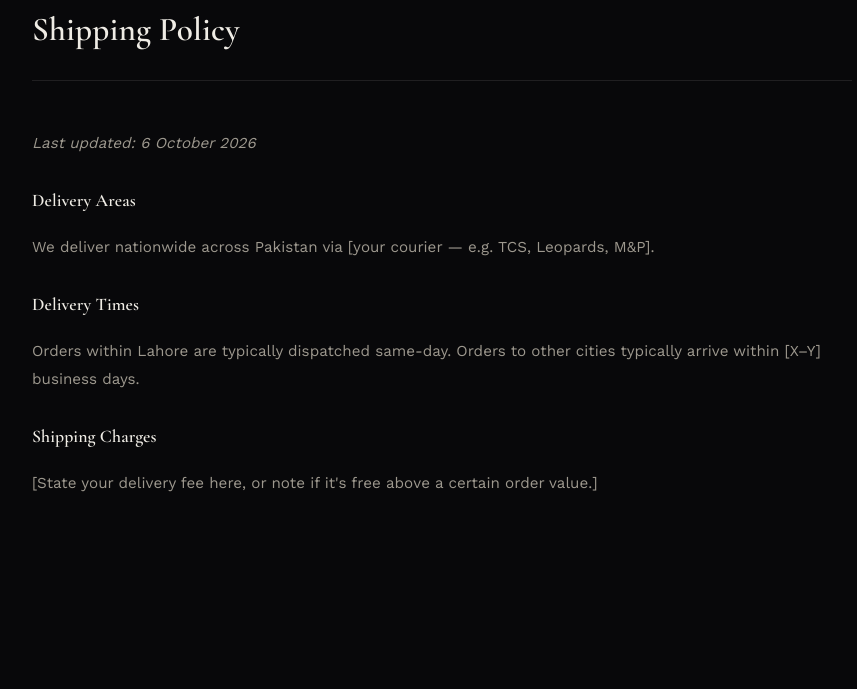
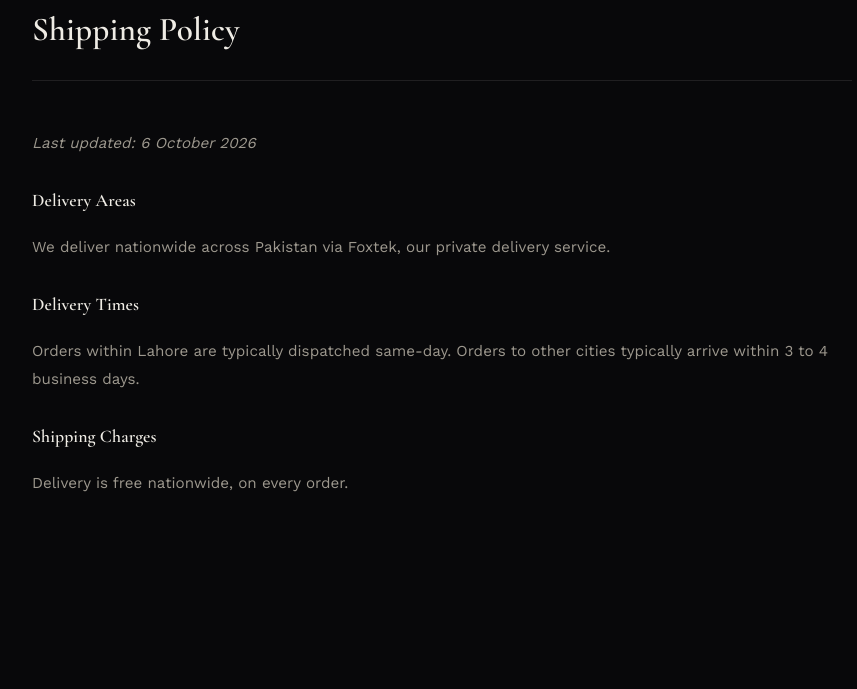
Before and after one commit to bilalshah-02/DarabiStudio, a Django app: page /shipping-policy/ in a window 1280 px wide. Shown: the part 249-938 px from the top of the page, without its empty margins (198-1055 px from the left). Run offline with Django 5.2, Linux system fonts and the light colour scheme.

Commit message:
Shipping policy: Foxtek delivery, 3-4 days, free nationwide

```diff
--- a/store/templates/store/legal/shipping.html
+++ b/store/templates/store/legal/shipping.html
@@ -4,9 +4,9 @@
 {% block legal_body %}
 <p><em>Last updated: 6 October 2026</em></p>
 <h3 style="color:var(--paper);margin-top:26px;">Delivery Areas</h3>
-<p>We deliver nationwide across Pakistan via [your courier — e.g. TCS, Leopards, M&P].</p>
+<p>We deliver nationwide across Pakistan via Foxtek, our private delivery service.</p>
 <h3 style="color:var(--paper);margin-top:26px;">Delivery Times</h3>
-<p>Orders within Lahore are typically dispatched same-day. Orders to other cities typically arrive within [X–Y] business days.</p>
+<p>Orders within Lahore are typically dispatched same-day. Orders to other cities typically arrive within 3 to 4 business days.</p>
 <h3 style="color:var(--paper);margin-top:26px;">Shipping Charges</h3>
-<p>[State your delivery fee here, or note if it's free above a certain order value.]</p>
+<p>Delivery is free nationwide, on every order.</p>
 {% endblock %}
```
